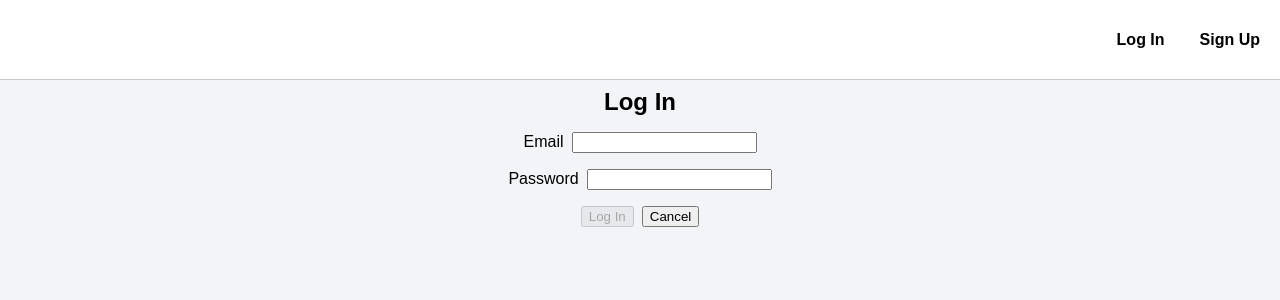
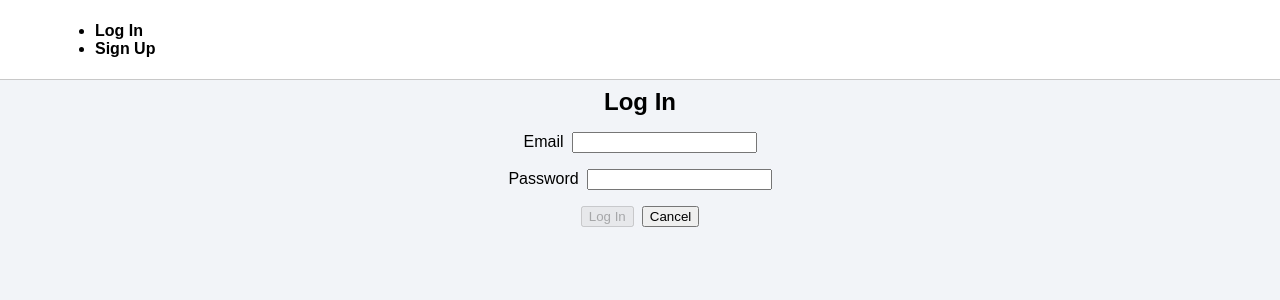
Before and after one commit to jpastine/quote-me-front-end, a React (Vite) app: page /login in a window 1280 px wide. Shown: the top 300 px of the page. Built offline with nearby package versions, Linux system fonts and the light colour scheme; no server answers.

Commit message:
fix nav bar styling

```diff
--- a/src/components/NavBar/NavBar.tsx
+++ b/src/components/NavBar/NavBar.tsx
@@ -15,12 +15,22 @@ const NavBar = (props: NavBarProps): JSX.Element => {
   return (
     <nav>
       {user ?
-        <ul>
-          <li>Welcome, {user.name}</li>
-          <li><NavLink to="/quotes">Quotes</NavLink></li>
-          <li><NavLink to='/add-quote'>Add Quote</NavLink></li>
-          <li><NavLink to="/change-password">Change Password</NavLink></li>
-          <li><NavLink to="" onClick={handleLogout}>LOG OUT</NavLink></li>
+        <ul >
+          <div className='container'>
+
+
+            <div className='left'>
+              <li id='title'>QuoteMe</li>
+            </div>
+            <div className='right'>
+              <li>Welcome, {user.name}</li>
+              <li><NavLink to="/quotes">Quotes</NavLink></li>
+              <li><NavLink to='/add-quote'>Add Quote</NavLink></li>
+              <li><NavLink to="/change-password">Change Password</NavLink></li>
+              <li><NavLink to="" onClick={handleLogout}>LOG OUT</NavLink></li>
+
+            </div>
+          </div>
         </ul>
       :
         <ul>
--- a/src/index.css
+++ b/src/index.css
@@ -151,6 +151,11 @@ section img {
   }
 }
 
+.container {
+  display: flex;
+  justify-content: center;
+}
+
 nav {
   top: 0;
   z-index: 1;
@@ -164,11 +169,15 @@ nav {
   border-bottom: 1px solid rgb(200, 200, 200);
 }
 
+ul {
+  width: 100%;
+}
+
 nav img {
   width: 50px;
 }
 
-nav ul {
+nav .right{
   margin: 0;
   width: 100%;
   display: flex;
@@ -178,9 +187,16 @@ nav ul {
   justify-content: flex-end;
 }
 
+
+nav .left {
+  display: flex;
+  align-items: center;
+  list-style: none;
+}
+
 nav li {
   margin-left: 35px;
-  text-align: right;
+  /* text-align: right; */
 }
 
 @media only screen and (max-width: 414px) {
```
